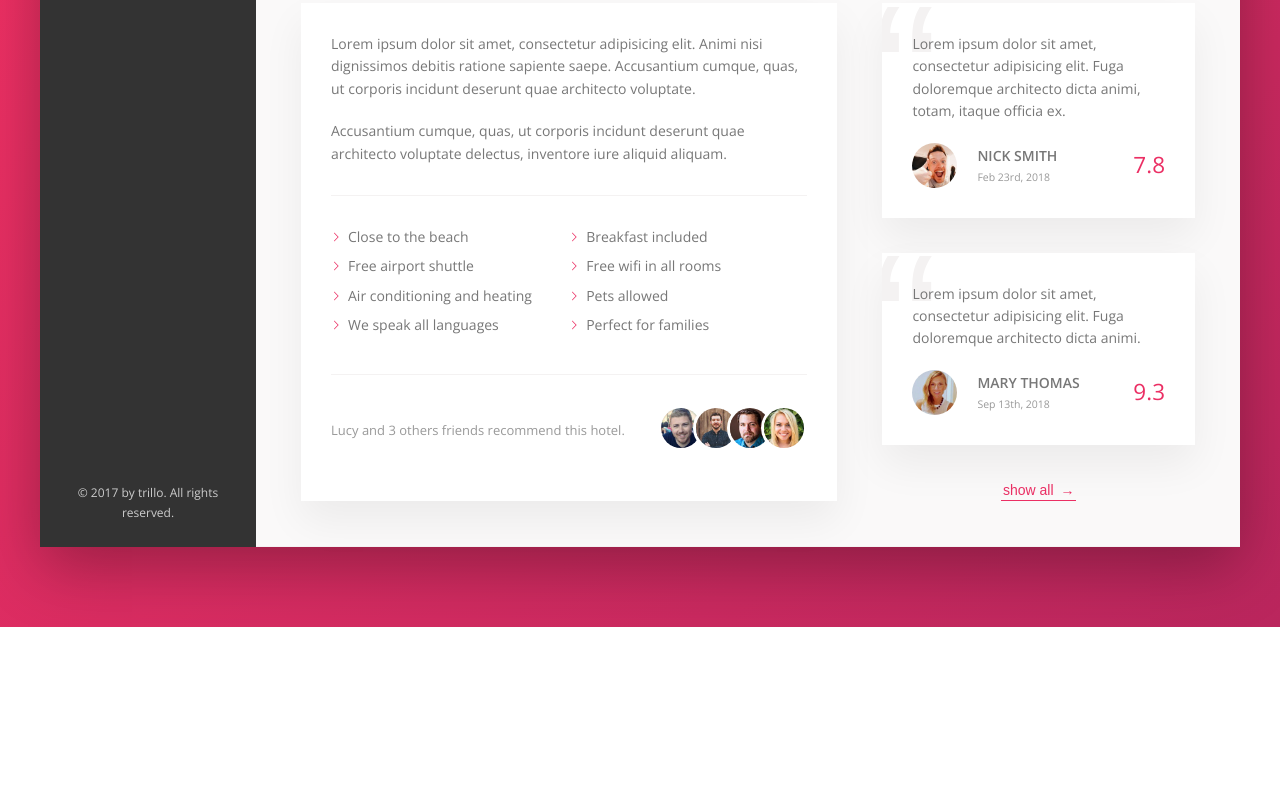
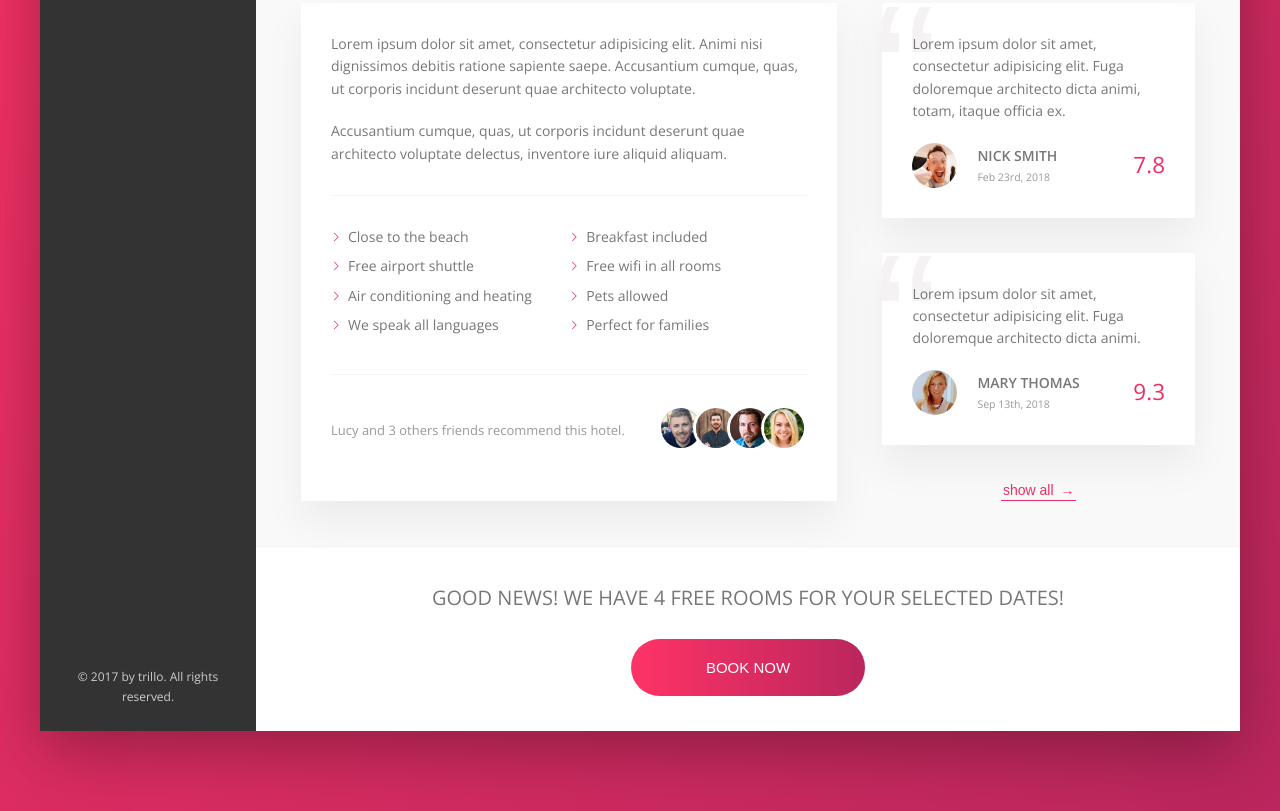
Before and after one commit to topher88/practice-trillo, a website: page index.html in a window 1280 px wide. Shown: the part 644-1455 px from the top of the page. Before the commit the page ends 1271 px from the top, so only its background shows below. Drawn offline with nearby package versions, Linux system fonts and the light colour scheme.

Commit message:
Building the CTA Section

```diff
--- a/index.html
+++ b/index.html
@@ -195,6 +195,15 @@
             <button class="btn-inline">show all <span>&rarr;</span></button>
           </div>
         </div>
+        <div class="cta">
+          <h2 class="cta__book-now">
+            Good news! We have 4 free rooms for your selected dates!
+          </h2>
+          <button class="btn">
+            <span class="btn__visible">Book now</span>
+            <span class="btn__invisible">Only 4 rooms left</span>
+          </button>
+        </div>
       </main>
     </div>
   </div>
--- a/sass/_component.scss
+++ b/sass/_component.scss
@@ -367,6 +367,9 @@
   }
 }
 
+///////////////////////////////////////////////////////////
+// USER REVIEWS
+
 .review {
   background-color: white;
   box-shadow: var(--shadow-light);
@@ -425,3 +428,67 @@
     z-index: 1;
   }
 }
+
+///////////////////////////////////////////////////////////
+// CALL TO ACTION
+
+.cta {
+  padding: 3.5rem 0;
+  text-align: center;
+
+  &__book-now {
+    font-size: 2rem;
+    font-weight: 300;
+    margin-bottom: 2.5rem;
+    text-transform: uppercase;
+  }
+
+}
+
+.btn {
+  font-size: 1.5rem;
+  font-weight: 300;
+  text-transform: uppercase;
+  border-radius: 200px;
+  border: none;
+  background-image: linear-gradient(to right, var(--color-primary-light), var(--color-primary-dark));
+  color: white;
+  position: relative;
+  overflow: hidden;
+  cursor: pointer;
+
+  & > * {
+    display: inline-block;
+    height: 100%;
+    width: 100%;
+    transition: all .2s;
+  }
+
+  &__visible {
+    padding: 2rem 7.5rem;
+  }
+
+  &__invisible {
+    position: absolute;
+    padding: 2rem 0;
+    left: 0;
+    top: -100%;
+  }
+
+  &:hover {
+    background-image: linear-gradient(to left, var(--color-primary-light), var(--color-primary-dark));
+  }
+
+  &:hover &__visible {
+    transform: translateY(100%);
+  }
+
+  &:hover &__invisible {
+      top: 0;
+  }
+
+  &:focus {
+    outline: none;
+    animation: pulsate 1s infinite;
+  }
+}
--- a/sass/_layout.scss
+++ b/sass/_layout.scss
@@ -30,6 +30,7 @@
 }
 
 .hotel-view {
+  background-color: #fff;
   flex: 1;
 }
 
```
Also changed, not shown: css/style.css.
